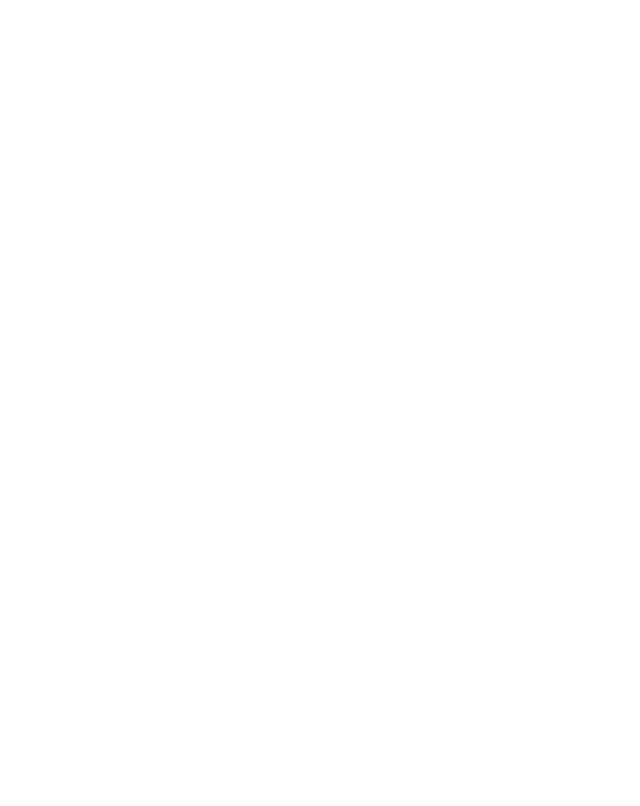
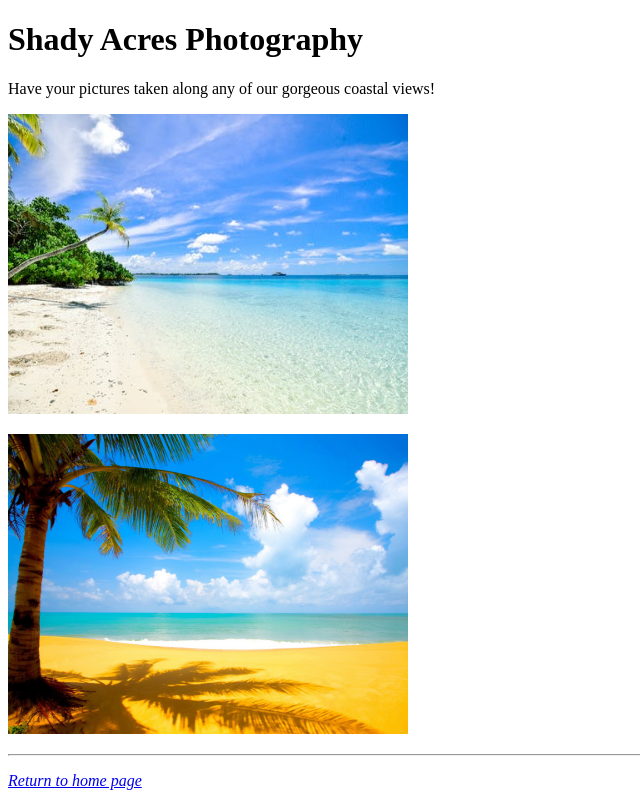
Before and after one commit to josephfriesen/island-resort, a plain HTML site: page pictures.html in a window 1280 px wide. Shown: the whole page, without its empty margins (0-640 px from the left). Drawn offline with Linux system fonts and the light colour scheme.

Commit message:
contact.html and pictures.html completed along with life-alert.jpg, beach.jpg, and beach2.jpg being uploaded

```diff
--- a/pictures.html
+++ b/pictures.html
@@ -5,8 +5,11 @@
     <title> Shady Acres </title>
   </head>
   <body>
-    <h1></h1>
-
+    <h1>Shady Acres Photography</h1>
+    <p>Have your pictures taken along any of our gorgeous coastal views!</p>
+    <p><img src="img\beach.jpg" alt="Sand... Just a lot of sand." width="400px" height="300px"></p>
+    <p><img src="img\beach2.jpg" alt="Even more sand, what did you expext?" width="400px" height="300px"></p>
+    <hr>
+    <p><a href="index.html"><em>Return to home page</em></a>
   </body>
-
 </html>
```
Also changed, not shown: activities.html (+1 -1 lines), contact.html (+5 -2 lines), img/beach.jpg (added), img/beach2.jpg (added), img/life-alert.jpg (added).
